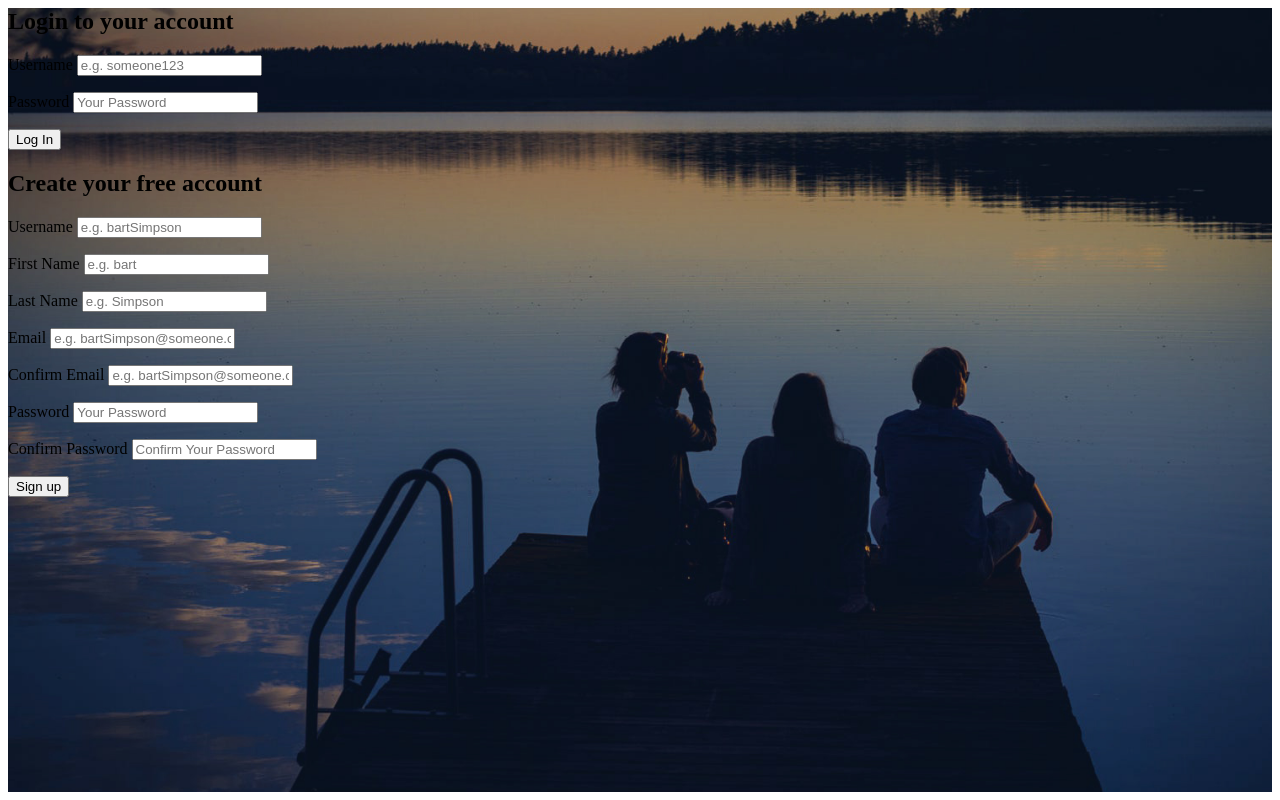
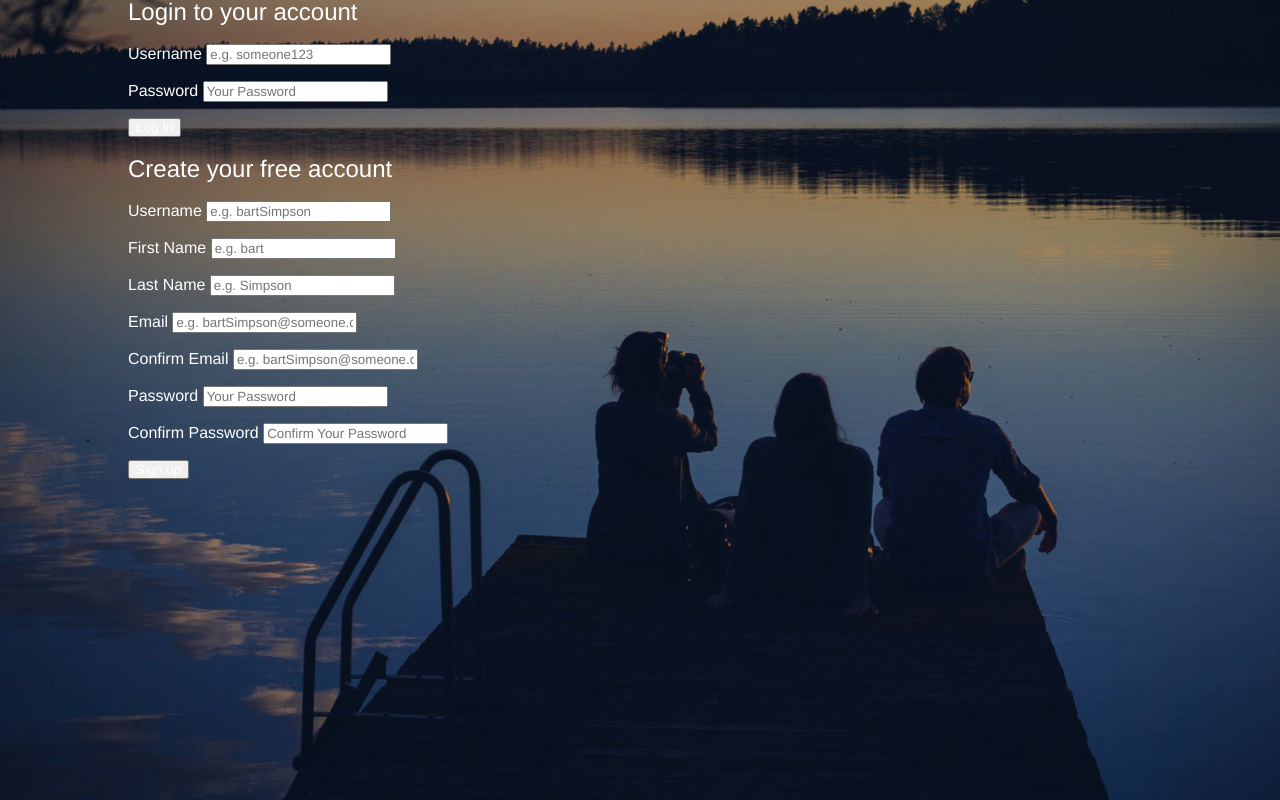
Before and after one commit to KeNiHx/MU, a PHP site: page /register.php in a window 1280 px wide. Run offline with PHP 8.4, Linux system fonts and the light colour scheme.

Commit message:
added login container and styling

```diff
--- a/assets/css/register.css
+++ b/assets/css/register.css
@@ -1,3 +1,9 @@
+html, body{
+    padding: 0;
+    margin: 0;
+    height: 100%;
+}
+
 #background {
     background-color: #000;
     background-image: url(../images/bg.jpg);
@@ -8,3 +14,18 @@
     width: 100%;
 
 }
+
+#loginContainer * {
+    color: #FFF;
+    font-family: "Helvetica Neue", "Helvetica", "Arial", "sans-serif";
+    font-weight: normal;
+    line-height: 1em;
+    box-sizing: border-box;
+
+}
+
+#loginContainer {
+    width: 80%;
+    margin: 0 auto;
+
+}
--- a/register.php
+++ b/register.php
@@ -21,6 +21,7 @@
 </head>
 <body>
     <div id="background">
+        <div id="loginContainer">
             <div id="inputContainer">
                 <form id="loginForm" action="register.php" method="POST">
                     <h2>Login to your account</h2>
@@ -80,5 +81,6 @@
                 </form>
             </div>
         </div>
+    </div>
 </body>
 </html>
```
Lines whose indentation alone changed are shown as unchanged.
